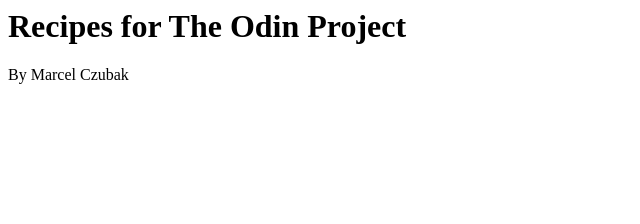
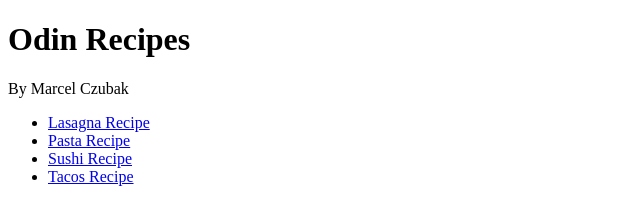
Before and after one commit to marcelczubak/odin-recipes, a plain HTML site: page 00-odin-recipes/index.html in a window 1280 px wide. Shown: the whole page, without its empty margins (0-640 px from the left). Drawn offline with Linux system fonts and the light colour scheme.

Commit message:
Added images and descriptions to recipe pages

```diff
--- a/00-odin-recipes/index.html
+++ b/00-odin-recipes/index.html
@@ -1,2 +1,21 @@
-<h1>Recipes for The Odin Project</h1>
-<p>By Marcel Czubak</p>
+<!DOCTYPE html>
+<html lang="en">
+<head>
+  <meta charset="UTF-8">
+  <meta name="viewport" content="width=device-width, initial-scale=1.0">
+  <title>Document</title>
+</head>
+<body>
+  <h1>Odin Recipes</h1>
+  <p>By Marcel Czubak</p>
+
+  <ul>
+    <li><a href="recipes/lasagna.html">Lasagna Recipe</a></li>
+    <li><a href="recipes/pasta.html">Pasta Recipe</a></li>
+    <li><a href="recipes/sushi.html">Sushi Recipe</a></li>
+    <li><a href="recipes/tacos.html">Tacos Recipe</a></li>
+  </ul>
+
+
+</body>
+</html>
```
Also changed, not shown: 00-odin-recipes/recipes/lasagna.html (+2 -0 lines), 00-odin-recipes/recipes/pasta.html (+2 -0 lines), 00-odin-recipes/recipes/sushi.html (+2 -0 lines), 00-odin-recipes/recipes/tacos.html (+2 -0 lines), 00-odin-recipes/images/lasagna.jpeg (added), 00-odin-recipes/images/pasta.jpeg (added), 00-odin-recipes/images/sushi.jpg.webp (added), 00-odin-recipes/images/tacos.jpeg (added).
